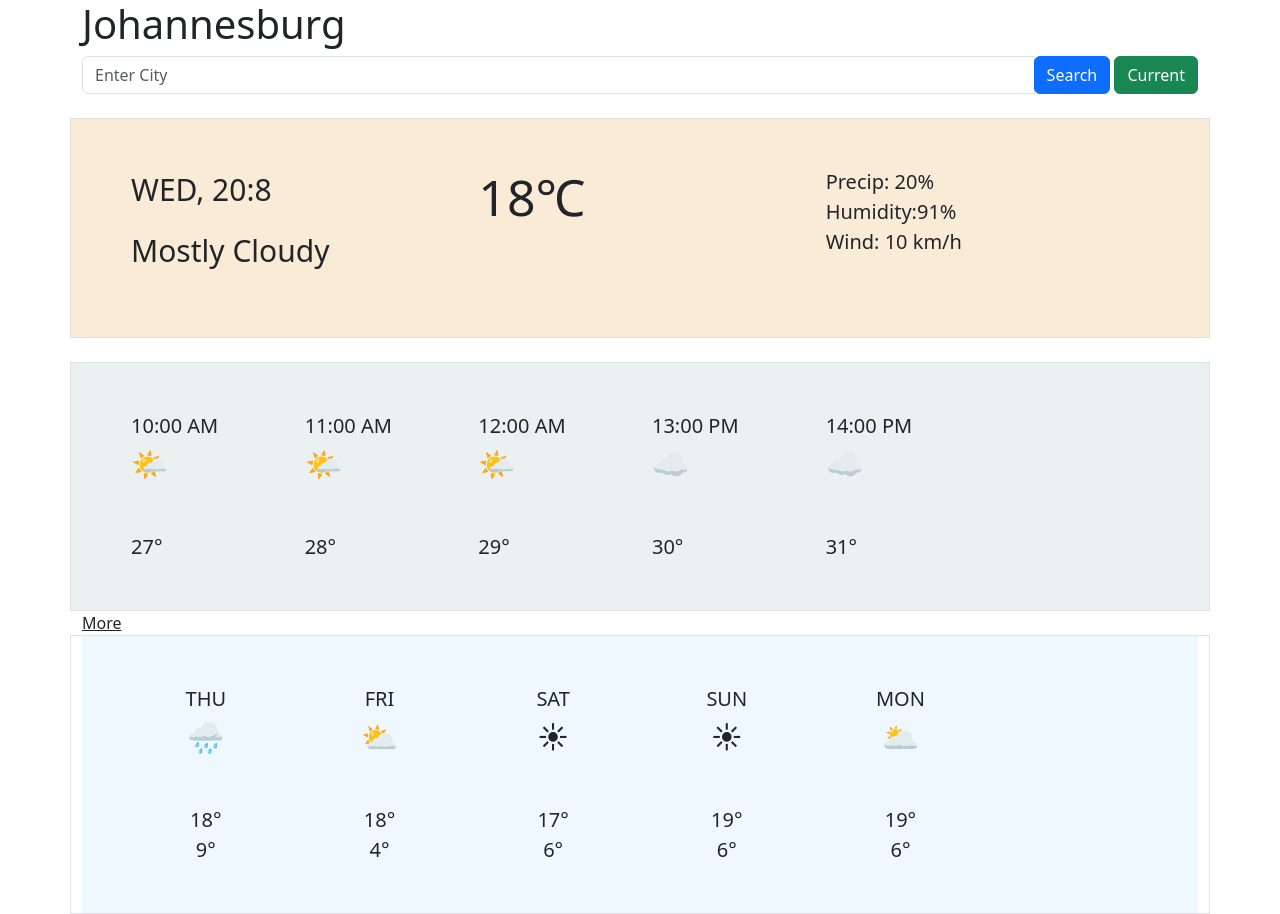
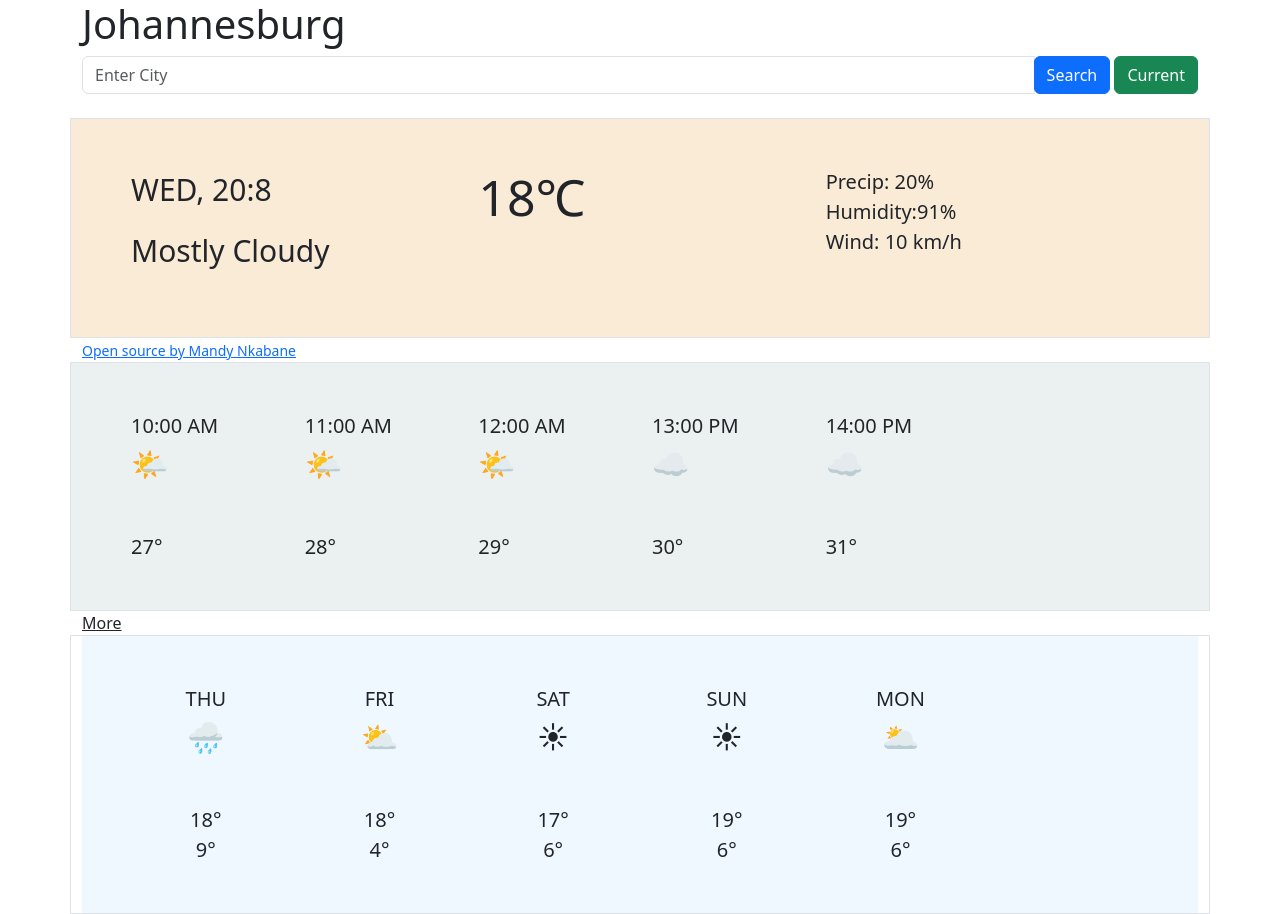
Before and after one commit to nkabanemandih/My-first-project, a plain HTML site: page index.html in a window 1280 px wide. Drawn offline with nearby package versions, Linux system fonts and the light colour scheme.

Commit message:
added a link

```diff
--- a/index.html
+++ b/index.html
@@ -52,6 +52,11 @@
           Wind: 10 km/h
         </div>
       </div>
+      <small>
+        <a href="https://github.com/nkabanemandih/My-first-project"
+          >Open source by Mandy Nkabane</a
+        >
+      </small>
       <br />
 
       <div class="row second border p-5">
```
